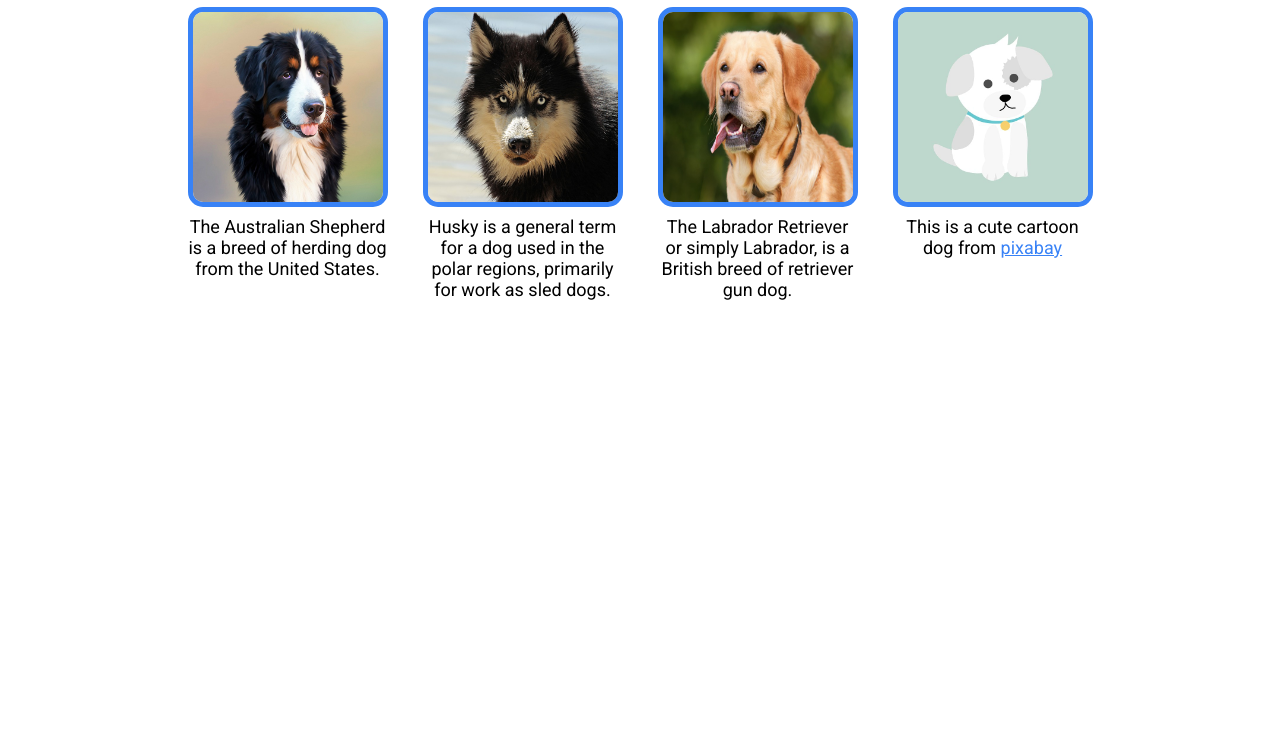
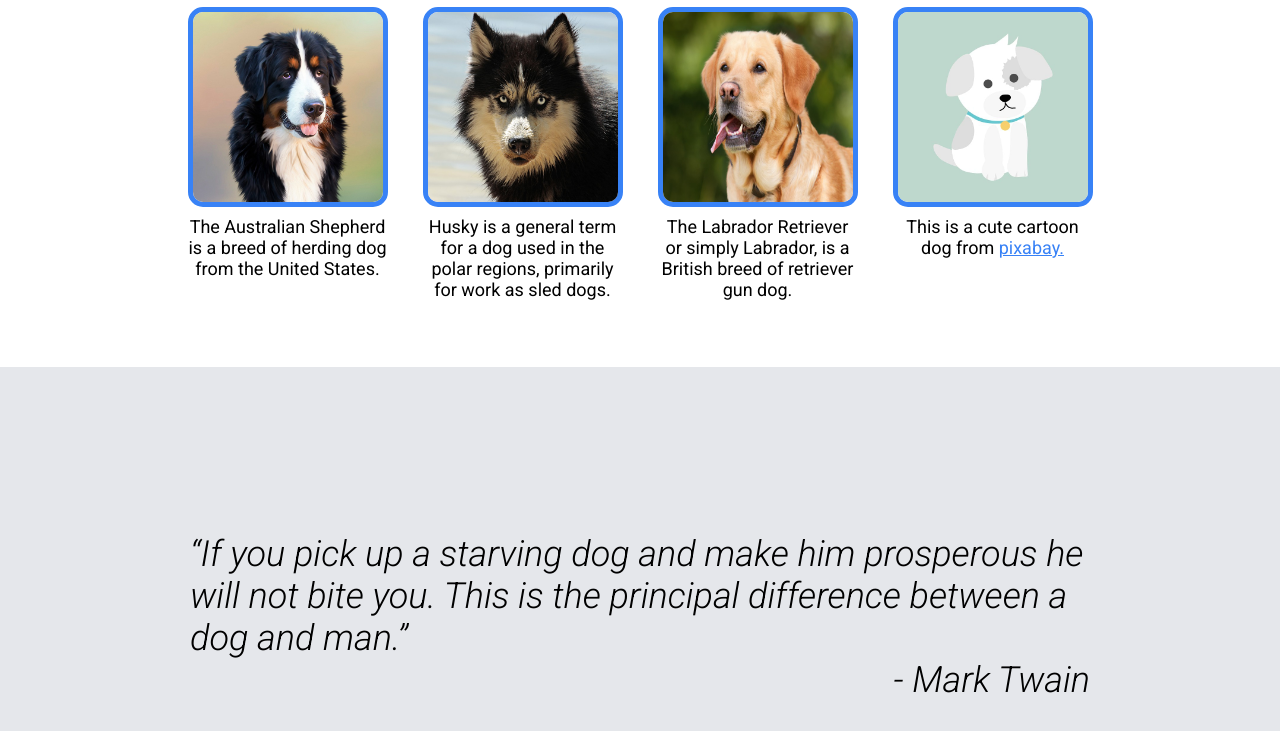
Before and after one commit to jgaul1989/landing-page, a plain HTML site: page index.html in a window 1280 px wide. Shown: the part 701-1432 px from the top of the page. Before the commit the page ends 1068 px from the top, so only its background shows below. Drawn offline with Linux system fonts and the light colour scheme.

Commit message:
Added a section for a quote about dogs
Added a section for a quote about dogs and stylized the content
using CSS

```diff
--- a/css/style.css
+++ b/css/style.css
@@ -1,11 +1,12 @@
-@import url('https://fonts.googleapis.com/css2?family=Roboto:ital,wght@0,400;0,700;0,900;1,400;1,700;1,900&display=swap');
+@import url('https://fonts.googleapis.com/css2?family=Roboto:ital,wght@0,300;0,400;0,700;0,900;1,300;1,400;1,700;1,900&display=swap');
+
 
 
 * {
     box-sizing: border-box;
     margin: 0;
     padding: 0;
-    font-family: 'Roboto',serif;
+    font-family: 'Roboto', serif;
 }
 
 .dog {
@@ -24,7 +25,9 @@ button {
     font-weight: bold;
 }
 
-.hero-secondary-text, a, button{
+.hero-secondary-text,
+a,
+button {
     text-decoration: none;
     font-size: 18px;
     color: #E5E7EB;
@@ -113,7 +116,7 @@ h1 {
     height: 80px;
 }
 
-.content-header h2{
+.content-header h2 {
     font-size: 36px;
     color: #1F2937;
     font-weight: 900;
@@ -140,3 +143,26 @@ h1 {
     border-radius: 15px;
     margin-bottom: 5px;
 }
+
+.quote-container {
+    display: flex;
+    height: 500px;
+    background-color: #E5E7EB;
+    justify-content: center;
+    align-items: center;
+
+}
+
+.quote {
+    width: 900px;
+}
+
+.quote p {
+    font-size: 36px;
+    font-style: italic;
+    font-weight: lighter;
+}
+
+aside {
+    text-align: right;
+}
--- a/index.html
+++ b/index.html
@@ -57,12 +57,26 @@
                 </div>
                 <div class="card">
                     <img src="images/cartoon-dog.jpg" class="dog-card" alt="cartoon-dog">
-                    <p>This is a cute cartoon dog from <a id = "pixabay" href="https://pixabay.com/users/no-longer-here-19203/">pixabay</a>
+                    <p>This is a cute cartoon dog from <a id="pixabay"
+                            href="https://pixabay.com/users/no-longer-here-19203/">pixabay.</a>
                     </p>
                 </div>
             </div>
 
         </div>
+        <div class="quote-container">
+            <div class="quote">
+                <p>
+                    “If you pick up a starving dog and make him prosperous he will not bite you. This is the principal
+                    difference between a dog and man.”
+                </p>
+                <aside>
+                    <p>
+                        - Mark Twain
+                    </p>
+                </aside>
+            </div>
+        </div>
     </div>
 </body>
 
```
